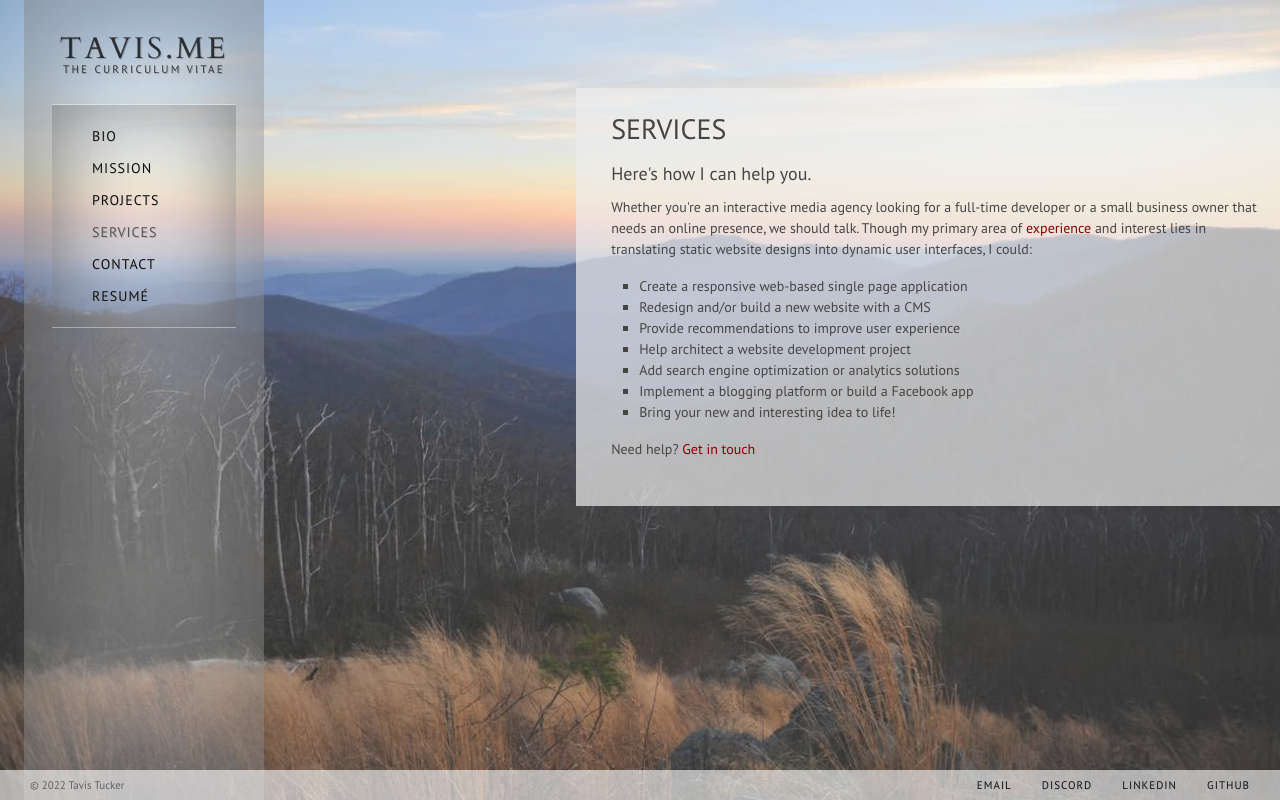
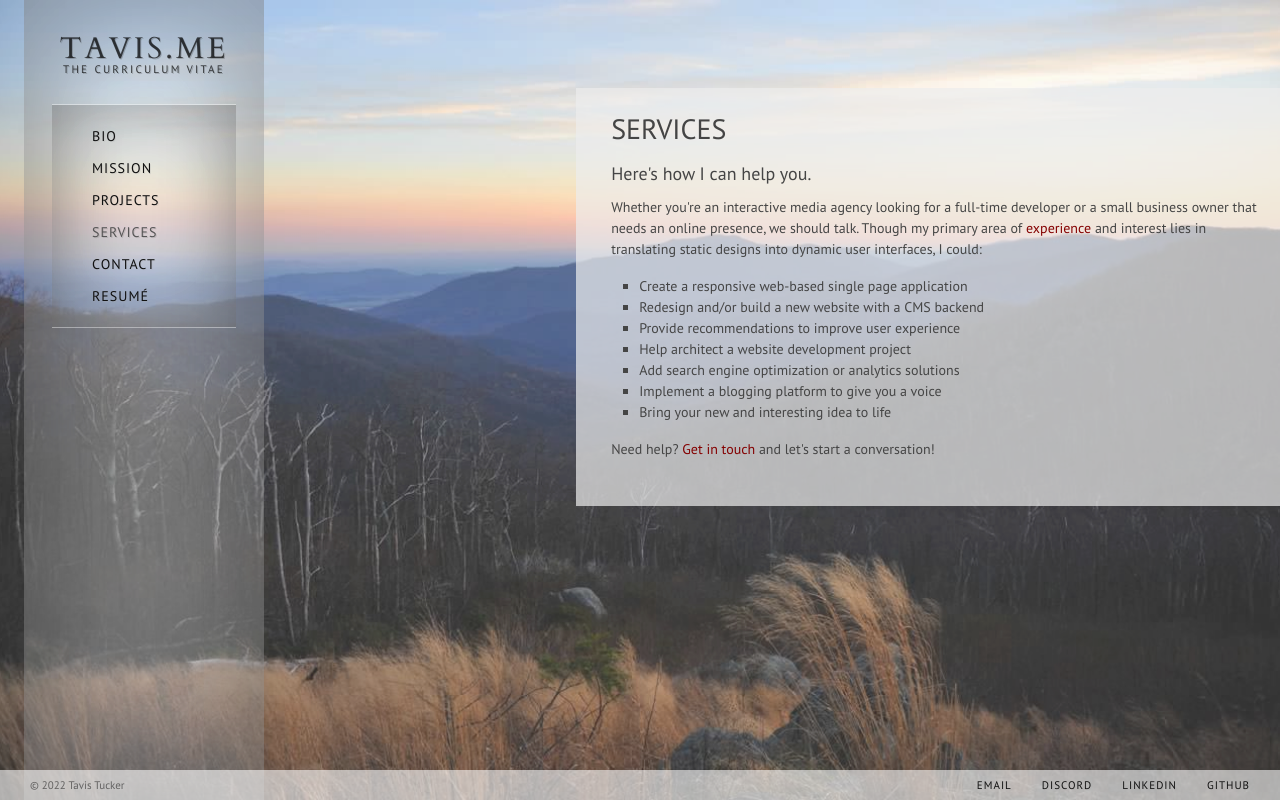
Before and after one commit to ttucker/tavis.me, a Next.js app: page /services in a window 1280 px wide. Built offline with nearby package versions, Linux system fonts and the light colour scheme.

Commit message:
Tweak content

```diff
--- a/pages/services.tsx
+++ b/pages/services.tsx
@@ -24,17 +24,17 @@ export default function Resume() {
             <h4>Here&#39;s how I can help you.</h4>
             <p>Whether you&#39;re an interactive media agency looking for a full-time developer or a small business owner that needs an
                 online presence, we should talk. Though my primary area of <Link key="projects" href="/projects">experience</Link> and interest lies in translating
-                static website designs into dynamic user interfaces, I could:</p>
+                static designs into dynamic user interfaces, I could:</p>
             <ul>
                 <li>Create a responsive web-based single page application</li>
-                <li>Redesign and/or build a new website with a CMS</li>
+                <li>Redesign and/or build a new website with a CMS backend</li>
                 <li>Provide recommendations to improve user experience</li>
                 <li>Help architect a website development project</li>
                 <li>Add search engine optimization or analytics solutions</li>
-                <li>Implement a blogging platform or build a Facebook app</li>
-                <li>Bring your new and interesting idea to life!</li>
+                <li>Implement a blogging platform to give you a voice</li>
+                <li>Bring your new and interesting idea to life</li>
             </ul>
-            <p>Need help? <Link key="contact" href="/contact">Get in touch</Link></p>
+            <p>Need help? <Link key="contact" href="/contact">Get in touch</Link> and let&#39;s start a conversation!</p>
         </article>
       </main>
       <Footer />
```
